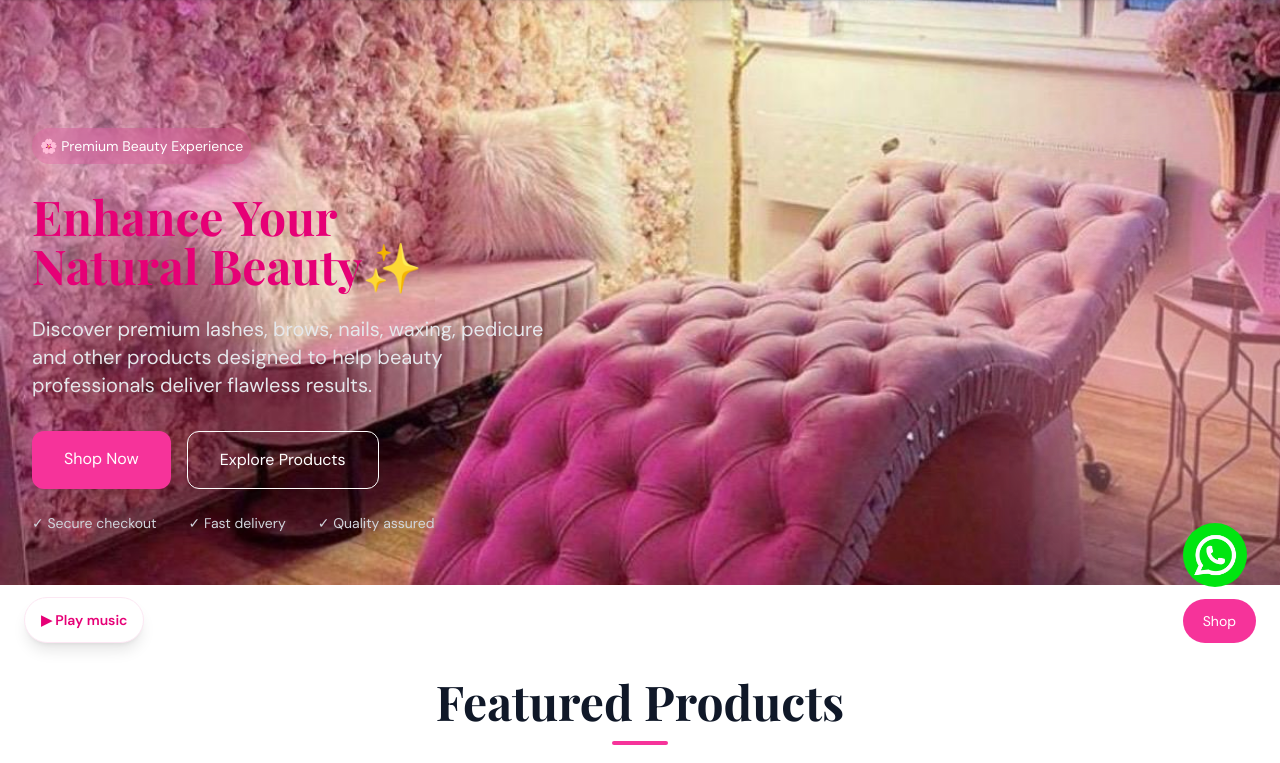
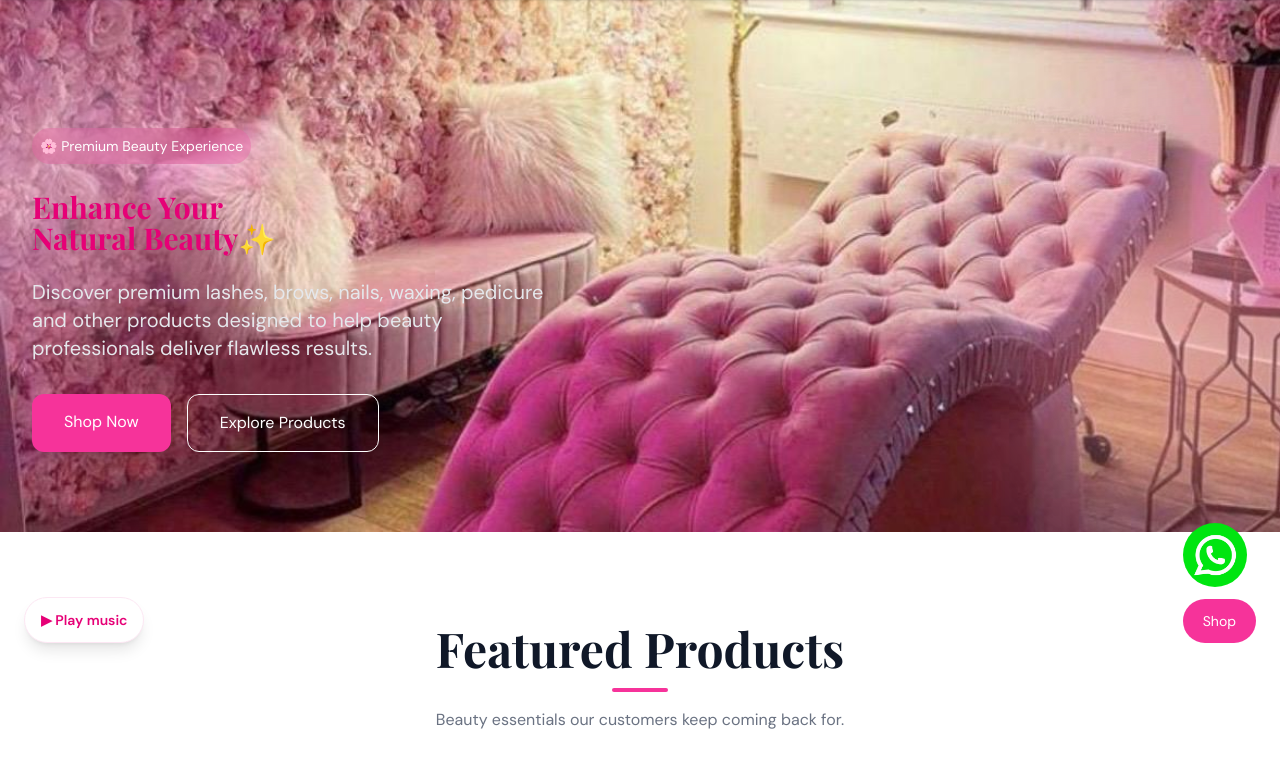
Before and after one commit to blessing267/lilybeautybar, a Django app: template shop/templates/shop/home.html in a window 1280 px wide. Shown: the part 133-896 px from the top of the page. Run offline with Django 3.2, Linux system fonts and the light colour scheme; the template is opened without the code that fills it, so the values that code supplies are empty; style sheets or scripts are compiled from the project's sources; parts of the project's set-up code (start-up, migrations or seed data) failed here and were passed over; some libraries are stand-ins or nearby versions.

Commit message:
'update'

```diff
--- a/shop/templates/shop/home.html
+++ b/shop/templates/shop/home.html
@@ -68,13 +68,13 @@
   <div class="relative mx-auto grid min-h-[520px] max-w-7xl items-center gap-10 px-6 py-16 lg:grid-cols-2 lg:px-8 lg:py-20">
     <div class="relative z-10 max-w-xl pt-12">
       <span class="inline-flex items-center px-2 py-2 rounded-full bg-pink-500/20 backdrop-blur-md text-white text-sm">🌸 Premium Beauty Experience</span>
-      <h1 class="font-display mt-7 text-5xl font-bold leading-[1.03] text-pink-600 sm:text-6xl lg:text-5xl">Enhance Your <span class="block text-pink-600">Natural Beauty✨</span></h1>
+      <h1 class="font-display mt-7 text-5xl font-bold leading-[1.03] text-pink-600 sm:text-3xl lg:text-3xl">Enhance Your <span class="block text-pink-600">Natural Beauty✨</span></h1>
       <p class="mt-6 text-lg md:text-xl text-gray-200 max-w-lg">Discover premium lashes, brows, nails, waxing, pedicure and other products designed to help beauty professionals deliver flawless results.</p>
         <div class="mt-8 flex flex-wrap gap-4">
             <a href="{% url 'products' %}" class="px-8 py-4 bg-pink-500 hover:bg-pink-600 text-white rounded-xl shadow-xl transition duration-300 hover:scale-105">Shop Now</a>
             <a href="#featured" class="px-8 py-4 border border-white text-white rounded-xl hover:bg-white hover:text-black transition duration-300">Explore Products</a>
         </div>
-      <div class="mt-6 -mb-7 flex flex-wrap gap-x-8 gap-y-3 text-sm text-gray-300"><span>✓ Secure checkout</span><span>✓ Fast delivery</span><span>✓ Quality assured</span></div>
+      <!-- <div class="mt-6 -mb-7 flex flex-wrap gap-x-8 gap-y-3 text-sm text-gray-300"><span>✓ Secure checkout</span><span>✓ Fast delivery</span><span>✓ Quality assured</span></div>-->
     </div>
   </div>
 </section>
```
